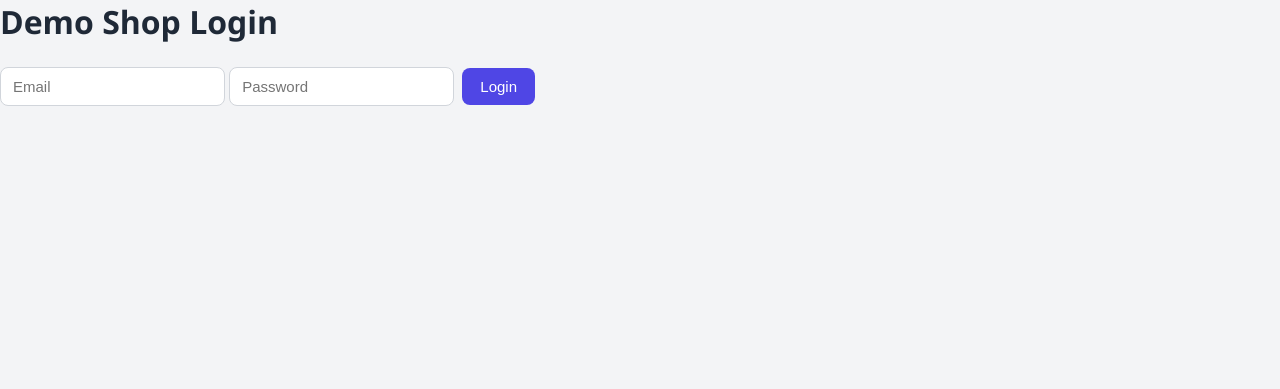
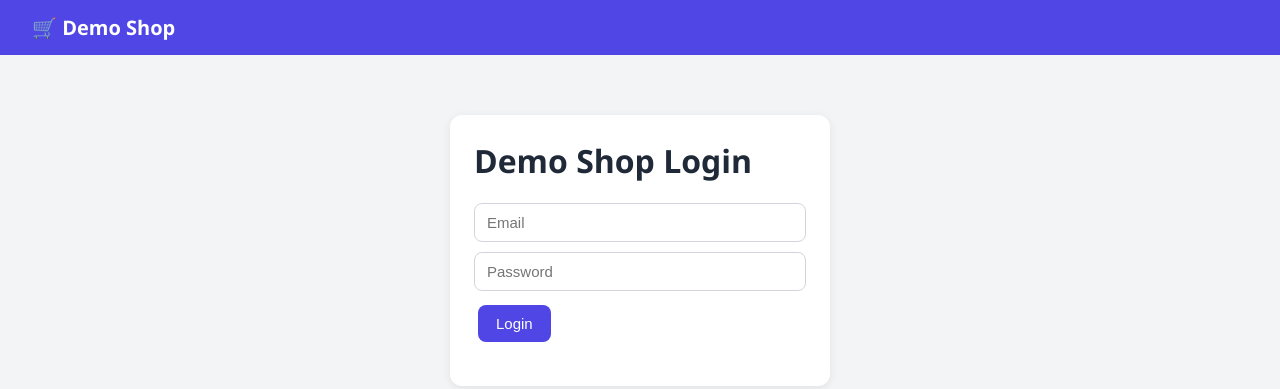
Before and after one commit to gyanipanditji20-lang/demo-shop, a plain HTML site: page index.html in a window 1280 px wide. Drawn offline with Linux system fonts and the light colour scheme.

Commit message:
Update index.html

```diff
--- a/index.html
+++ b/index.html
@@ -2,11 +2,14 @@
 <html>
 <head><meta charset="utf-8"><title>Demo Shop - Login</title><link rel="stylesheet" href="style.css"></head>
 <body>
-  <h1>Demo Shop Login</h1>
-  <input id="email" placeholder="Email">
-  <input id="password" type="password" placeholder="Password">
-  <button id="login-btn">Login</button>
-  <p id="login-error" style="color:red"></p>
+  <header><span class="brand">🛒 Demo Shop</span></header>
+  <div class="card login-card">
+    <h1>Demo Shop Login</h1>
+    <input id="email" placeholder="Email">
+    <input id="password" type="password" placeholder="Password">
+    <button id="login-btn">Login</button>
+    <p id="login-error" style="color:red"></p>
+  </div>
   <script>
     document.getElementById('login-btn').onclick = () => {
       const e = document.getElementById('email').value;
```
